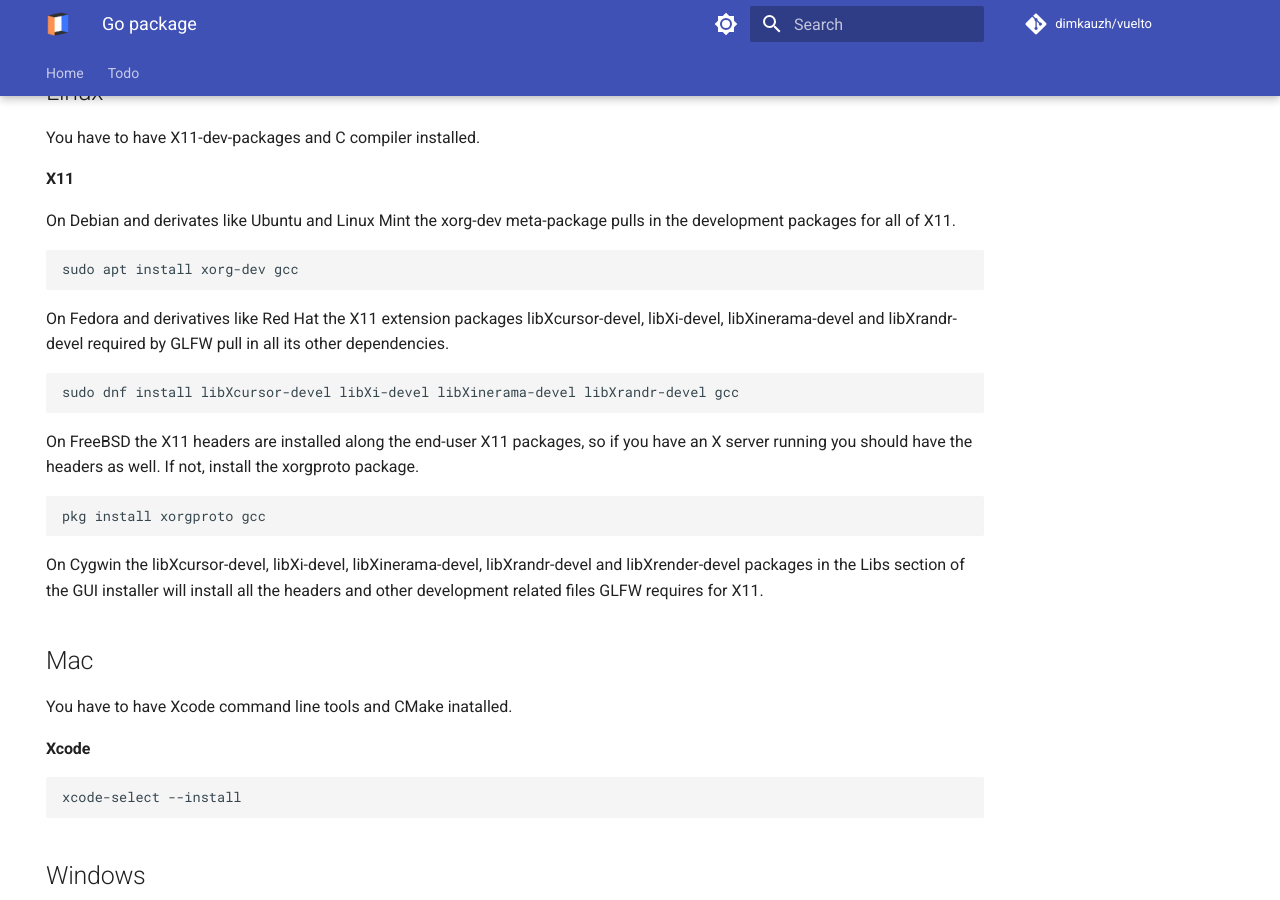
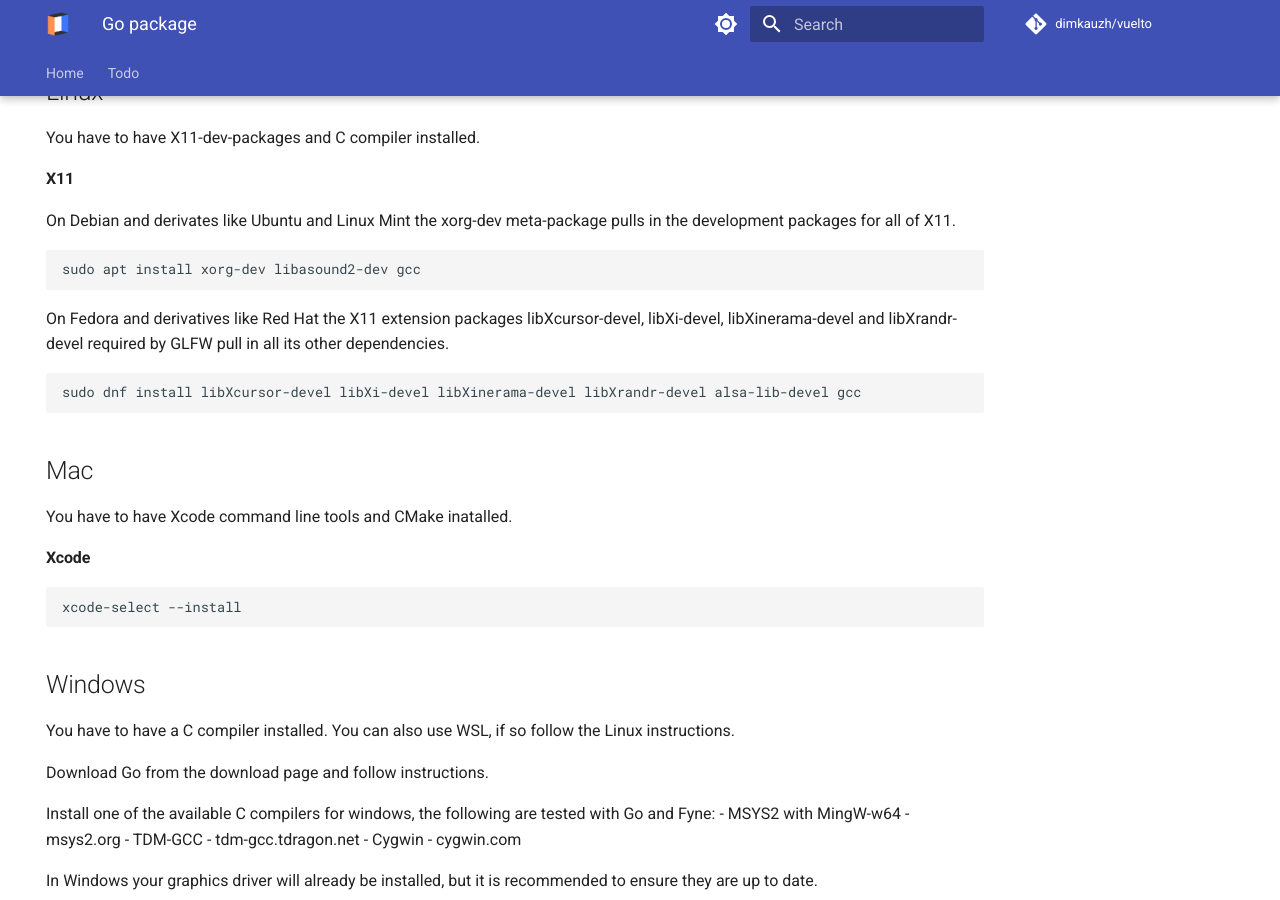
Before and after one commit to vuelto-org/vuelto, an MkDocs documentation site: the page built from docs/docs/INSTALLATION.md, in a window 1280 px wide and 900 px high, scrolled down 352 px. Built offline with MkDocs 1.6.1 and Material for MkDocs 9.7.7, drawn with Linux system fonts in a browser that asks for light colours; comment, search, counter and statistics services are not loaded.

Commit message:
Smol updates

````diff
--- a/docs/docs/INSTALLATION.md
+++ b/docs/docs/INSTALLATION.md
@@ -19,20 +19,13 @@ You have to have X11-dev-packages and C compiler installed.
 #### X11
 On Debian and derivates like Ubuntu and Linux Mint the xorg-dev meta-package pulls in the development packages for all of X11.
 ```bash
-sudo apt install xorg-dev gcc
+sudo apt install xorg-dev libasound2-dev gcc
 ```
 
 On Fedora and derivatives like Red Hat the X11 extension packages libXcursor-devel, libXi-devel, libXinerama-devel and libXrandr-devel required by GLFW pull in all its other dependencies.
 ```bash
-sudo dnf install libXcursor-devel libXi-devel libXinerama-devel libXrandr-devel gcc
+sudo dnf install libXcursor-devel libXi-devel libXinerama-devel libXrandr-devel alsa-lib-devel gcc
 ```
-
-On FreeBSD the X11 headers are installed along the end-user X11 packages, so if you have an X server running you should have the headers as well. If not, install the xorgproto package.
-```bash
-pkg install xorgproto gcc
-```
-
-On Cygwin the libXcursor-devel, libXi-devel, libXinerama-devel, libXrandr-devel and libXrender-devel packages in the Libs section of the GUI installer will install all the headers and other development related files GLFW requires for X11.
 
 ## Mac
 You have to have Xcode command line tools and CMake inatalled.
````
Also changed, not shown: README.md (+1 -1 lines), docs/index.md (+0 -1 lines), 3 other files.
